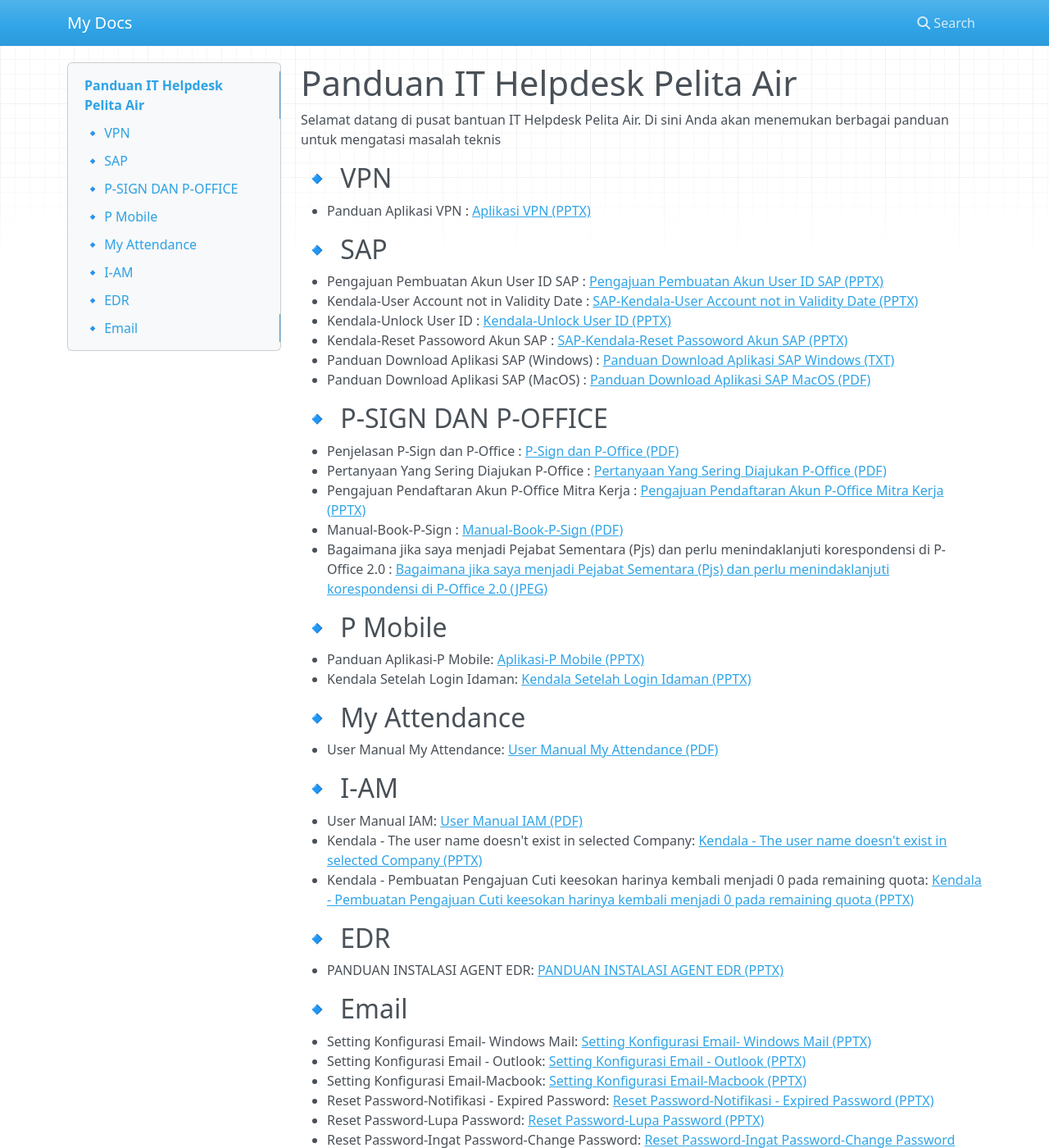
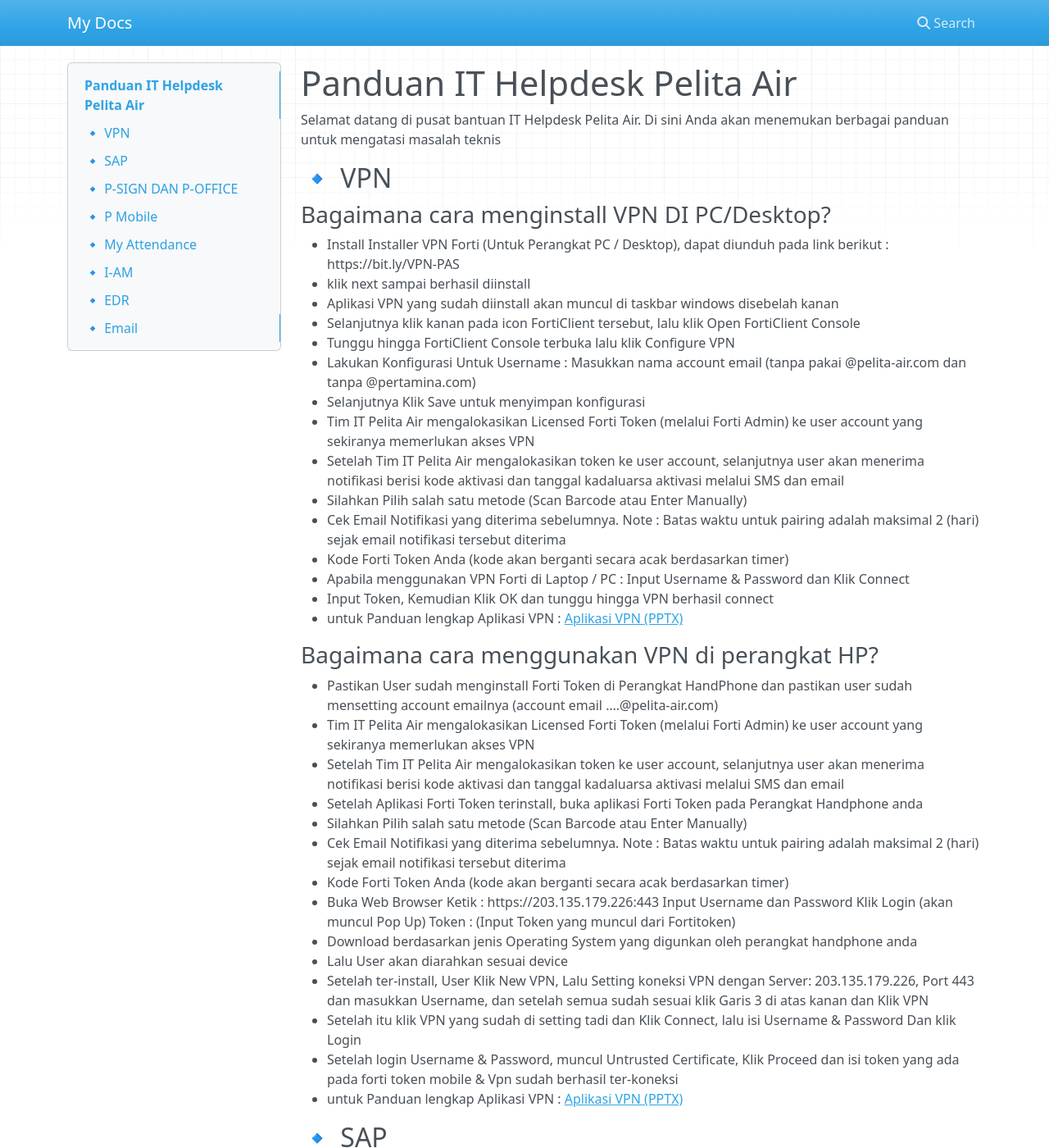
Before and after one commit to agymas/it-helpdesk-docs, an MkDocs documentation site: the page built from docs/index.md, in a window 1280 px wide and 1400 px high. Shown: the whole window at 82% size. Built offline with MkDocs 1.6.1, drawn with Linux system fonts in a browser that asks for light colours; nearby versions of some CDN libraries.

Commit message:
Update dokumentasi

```diff
--- a/docs/index.md
+++ b/docs/index.md
@@ -2,7 +2,40 @@
 
 Selamat datang di pusat bantuan IT Helpdesk Pelita Air. Di sini Anda akan menemukan berbagai panduan untuk mengatasi masalah teknis
 ## 🔹 VPN
-- Panduan Aplikasi VPN : [Aplikasi VPN (PPTX)](Aplikasi VPN.pptx)
+### Bagaimana cara menginstall VPN DI PC/Desktop?
+- Install Installer VPN Forti (Untuk Perangkat PC / Desktop), dapat diunduh pada link berikut : https://bit.ly/VPN-PAS
+- klik next sampai berhasil diinstall
+- Aplikasi VPN yang sudah diinstall akan muncul di taskbar windows disebelah kanan
+- Selanjutnya klik kanan pada icon FortiClient tersebut, lalu klik Open FortiClient Console
+- Tunggu hingga FortiClient Console terbuka lalu klik Configure VPN
+- Lakukan Konfigurasi Untuk Username : Masukkan nama account email (tanpa pakai @pelita-air.com dan tanpa @pertamina.com)
+- Selanjutnya Klik Save untuk menyimpan konfigurasi
+- Tim IT Pelita Air mengalokasikan Licensed Forti Token (melalui Forti Admin) ke user account yang sekiranya memerlukan akses VPN
+- Setelah Tim IT Pelita Air mengalokasikan token ke user account, selanjutnya user akan menerima notifikasi berisi kode aktivasi dan tanggal kadaluarsa aktivasi melalui SMS dan email
+- Silahkan Pilih salah satu metode (Scan Barcode atau Enter Manually)
+- Cek Email Notifikasi yang diterima sebelumnya. Note : Batas waktu untuk pairing adalah maksimal 2 (hari) sejak email notifikasi tersebut diterima
+- Kode Forti Token Anda (kode akan berganti secara acak berdasarkan timer)
+- Apabila menggunakan VPN Forti di Laptop / PC : Input Username & Password dan Klik Connect
+- Input Token, Kemudian Klik OK dan tunggu hingga VPN berhasil connect
+- untuk Panduan lengkap Aplikasi VPN : [Aplikasi VPN (PPTX)](Aplikasi VPN.pptx)
+
+### Bagaimana cara menggunakan VPN di perangkat HP?
+- Pastikan User sudah menginstall Forti Token di Perangkat HandPhone dan pastikan user sudah mensetting account emailnya (account email ….@pelita-air.com)
+- Tim IT Pelita Air mengalokasikan Licensed Forti Token (melalui Forti Admin) ke user account yang sekiranya memerlukan akses VPN
+- Setelah Tim IT Pelita Air mengalokasikan token ke user account, selanjutnya user akan menerima notifikasi berisi kode aktivasi dan tanggal kadaluarsa aktivasi melalui SMS dan email
+- Setelah Aplikasi Forti Token terinstall, buka aplikasi Forti Token pada Perangkat Handphone anda
+- Silahkan Pilih salah satu metode (Scan Barcode atau Enter Manually)
+- Cek Email Notifikasi yang diterima sebelumnya. Note : Batas waktu untuk pairing adalah maksimal 2 (hari) sejak email notifikasi tersebut diterima
+- Kode Forti Token Anda (kode akan berganti secara acak berdasarkan timer)
+- Buka Web Browser Ketik : https://203.135.179.226:443 Input Username dan Password Klik Login (akan muncul Pop Up) Token : (Input Token yang muncul dari Fortitoken)
+- Download berdasarkan jenis Operating System yang digunkan oleh perangkat handphone anda
+- Lalu User akan diarahkan sesuai device
+- Setelah ter-install, User Klik New VPN, Lalu Setting koneksi VPN dengan Server: 203.135.179.226, Port 443 dan masukkan Username, dan setelah semua sudah sesuai klik Garis 3 di atas kanan       dan Klik VPN
+- Setelah itu klik VPN yang sudah di setting tadi dan Klik Connect, lalu isi Username & Password Dan klik Login
+- Setelah login Username & Password, muncul Untrusted Certificate, Klik Proceed dan isi token yang ada pada forti token mobile & Vpn sudah berhasil ter-koneksi
+- untuk Panduan lengkap Aplikasi VPN : [Aplikasi VPN (PPTX)](Aplikasi VPN.pptx)
+
+
 ## 🔹 SAP
 - Pengajuan Pembuatan Akun User ID SAP : [Pengajuan Pembuatan Akun User ID SAP (PPTX)](SAP-Pengajuan Pembuatan Akun User ID SAP.pptx)
 - Kendala-User Account not in Validity Date : [SAP-Kendala-User Account not in Validity Date (PPTX)](SAP-Kendala-User Account not in Validity Date.pptx)
```
Also changed, not shown: site/index.html, 1 other file.
